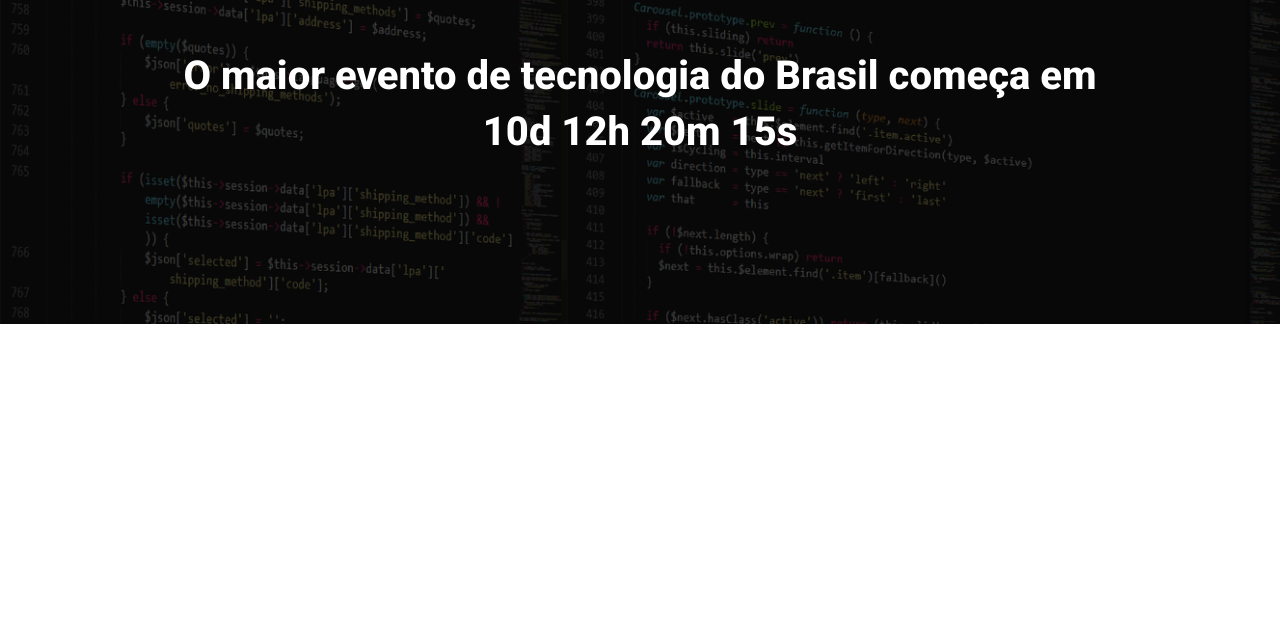
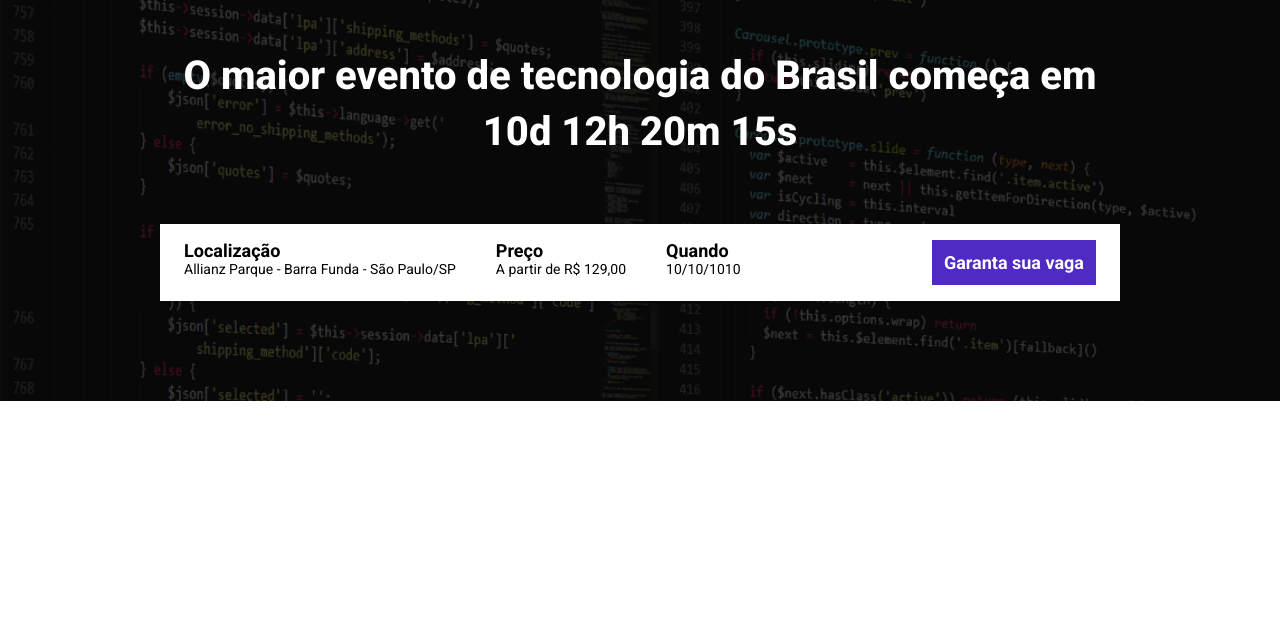
Before and after one commit to petrickad/mod_parcel, a website built with Parcel: page src/index.html in a window 1280 px wide. Shown: the part 160-800 px from the top of the page. Built offline with nearby package versions, Linux system fonts and the light colour scheme.

Commit message:
adicionando infos

```diff
--- a/src/index.html
+++ b/src/index.html
@@ -16,6 +16,25 @@
             <p class="hero__text">
                 O maior evento de tecnologia do Brasil começa em 10d 12h 20m 15s
             </p>
+            <div class="infos-bar">
+                <ul class="infos-bar__infos">
+                    <li class="infos-bar__infos__item">
+                        <b>Localização</b>
+                        Allianz Parque - Barra Funda - São Paulo/SP
+                    </li>
+                    <li class="infos-bar__infos__item">
+                        <b>Preço</b>
+                        A partir de R$ 129,00
+                    </li>
+                    <li class="infos-bar__infos__item">
+                        <b>Quando</b>
+                        10/10/1010
+                    </li>
+                </ul>
+                <a href="#" class="button button--primary">
+                    Garanta sua vaga
+                </a>
+            </div>
         </div>
     </header>
     <script src="scripts/main.js"></script>
--- a/src/styles/_hero.scss
+++ b/src/styles/_hero.scss
@@ -26,6 +26,7 @@
         margin-bottom: 64px;
         font-size: 40px;
         line-height: 56px;
+        color: #fff;
         font-weight: 800;
         text-align: center;
     }
--- /dev/null
+++ b/src/styles/components/_buttons.scss
@@ -0,0 +1,24 @@
+.button {
+    padding: 12px;
+    font-size: 18px;
+    font-weight: bold;
+    text-decoration: none;
+    text-align: center;
+    white-space: nowrap;
+
+    &--primary {
+        color: #fff;
+        background-color: #4F2AC3;
+    }
+
+    @media (max-width: 640px){
+        display: block;
+        width: 100%;
+        text-align: center;
+    }
+
+    @media (max-width: 1024px){
+        display: flex;
+        align-items: center;
+    }
+}
--- /dev/null
+++ b/src/styles/components/_infos_bar.scss
@@ -0,0 +1,39 @@
+.infos-bar{
+    padding: 16px 24px;
+    background-color: #fff;
+    display: flex;
+    justify-content: space-between;
+
+    &__infos{
+        display: flex;
+        gap: 40px;
+
+        &__item{
+            font-size: 14px;
+            color: #000;
+
+            b{
+                font-size: 18px;
+                display: block;
+                color: #000;
+            }
+        }
+    }
+
+    @media (max-width: 640px) {
+        display: block;
+
+        &__infos{
+            display: block;
+
+            &__item{
+                margin-bottom: 24px;
+            }
+        }
+    }
+    @media (max-width: 1024){
+        &__infos{
+            gap: 16px;
+        }
+    }
+}
--- a/src/styles/main.scss
+++ b/src/styles/main.scss
@@ -1,4 +1,6 @@
 @use 'hero';
+@use 'components/infos_bar';
+@use 'components/buttons';
 
 * {
     margin: 0;
@@ -6,6 +8,7 @@
     box-sizing: border-box;
     font-family: Roboto, sans-serif;
     color: #fff;
+    list-style: none;
 }
 
 .container {
```
